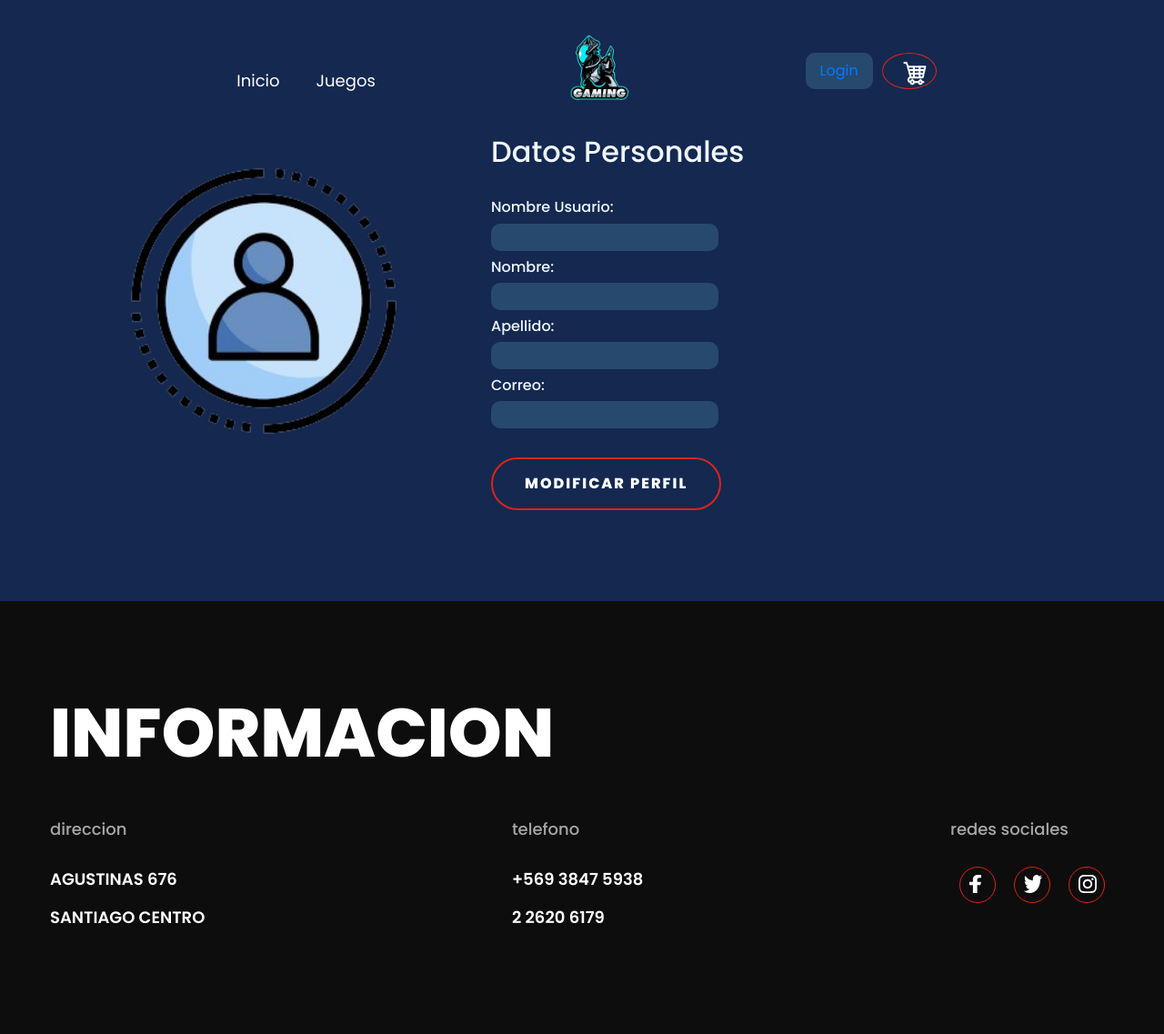
After one commit to ToroDanger/dmpProject, a Django app: template administrador/templates/administrador/perfil.html in a window 1280 px wide. The commit adds this page. Shown: the whole page at 91% size. Run offline with Django 3.2, Linux system fonts and the light colour scheme; the template is opened without the code that fills it, so the values that code supplies are empty.

Commit message:
perfilaciones

```diff
--- /dev/null
+++ b/administrador/templates/administrador/perfil.html
@@ -0,0 +1,145 @@
+<!DOCTYPE html>
+<html lang="en">
+<head>
+    <meta charset="UTF-8">
+    {% load static %}
+    <meta name="viewport" content="width=device-width, initial-scale=1.0">
+    <title>Document</title>
+    <script src="https://code.jquery.com/jquery-3.7.1.min.js" integrity="sha256-/JqT3SQfawRcv/BIHPThkBvs0OEvtFFmqPF/lYI/Cxo=" crossorigin="anonymous"></script>
+    <link rel="stylesheet" href="https://cdn.jsdelivr.net/npm/bootstrap@4.6.2/dist/css/bootstrap.min.css" integrity="sha384-xOolHFLEh07PJGoPkLv1IbcEPTNtaed2xpHsD9ESMhqIYd0nLMwNLD69Npy4HI+N" crossorigin="anonymous">
+    <script src="https://cdn.jsdelivr.net/npm/bootstrap@4.6.2/dist/js/bootstrap.min.js" integrity="sha384-+sLIOodYLS7CIrQpBjl+C7nPvqq+FbNUBDunl/OZv93DB7Ln/533i8e/mZXLi/P+" crossorigin="anonymous"></script>
+    <link rel="stylesheet" href="{% static 'css/css.css' %}">
+    <link rel="stylesheet" href="https://cdn.jsdelivr.net/npm/swiper/swiper-bundle.min.css" />
+
+</head>
+<body>
+    <header>
+  <!-- inicio de nadvar -->
+        <div class="menu container" id="inicio">
+            <input type="checkbox"  id="menu">
+            <label for="menu">
+            <img  src="{% static 'img/menu.png'%}" class="menu-icono" alt="">
+            </label>
+            <nav class="navbar">
+            <div class="menu-1">
+                <ul>
+                <li><a href="{% url 'menu' %}">Inicio</a></li>
+                <li><a href="{% url 'juego' %}">Juegos</a></li>
+                </ul>
+            </div>
+            <img class="logo-2" src="{% static 'img//LOGOSQLZO.png'%}" height="100px" alt="">
+            <div class="menu-2" style="border-radius: 10px; background-color:  #27496D;">
+                <li class="nav-item dropdown">
+                {% if user.is_authenticated %}
+                <a class="nav-link dropdown-toggle" href="#" role="button" data-toggle="dropdown" aria-expanded="false">
+                    {{user.username}}
+                </a>
+                <div class="dropdown-menu">
+                    <a class="dropdown-item" href="{% url 'index' %}">Ver Perfil</a>
+                    <a class="dropdown-item" href="{% url 'index' %}">Cerrar Sesion</a>
+                </div>
+                {% else %}
+                <li class="nav-item">
+                    <a class="nav-link" href="{% url 'login'%}">Login</a>
+                </li>
+                {% endif %}
+                </li>
+            </div>
+            <li class="submenu carrito social" style="width: 60px;">
+                <div style="display: flex;">
+                    <img src="{% static 'img/carrito.png'%}" width="50px" height="27px" style="display:flex ;" alt="">
+                </div>
+                <div id="carrito">
+                    <table id="lista-carrito">
+                        <thead>
+                            <tr>
+                                <th>Imagen</th>
+                                <th>Nombre</th>
+                                <th>Precio</th>
+                                <th></th>
+                            </tr>
+                        </thead>
+                        <tbody></tbody>
+                    </table>
+                    <a href="{% url 'crud' %}" class="btn-3">Ir al carrito</a>
+                    <a href="#" id="vaciar-carrito" class="btn-3">Vaciar Carrito</a>
+                </div>
+            </li>
+            </nav>
+        </div>
+    </header>
+
+    <section class="info container">
+
+        <div class="">
+            <img src="{% static 'img/LOGO_PERFIL.png'%}" height="300px" alt="">
+        </div>
+        <div style=" color: aliceblue; margin-left: 10%; text-align: left;" >
+            <br><br>
+            <h2>Datos Personales</h2><br>
+            <h6>Nombre Usuario:</h6>
+            <h6 style="background-color: #27496D; border-radius: 10px; width: 250px; height: 30px;">{{user.username}}</h6>
+
+            <h6>Nombre:</h6>
+            <h6 style="background-color: #27496D; border-radius: 10px; width: 250px; height: 30px;">{{user.username}}</h6>
+
+            <h6>Apellido:</h6>
+            <h6 style="background-color: #27496D; border-radius: 10px; width: 250px; height: 30px;">{{user.username}}</h6>
+
+            <h6>Correo:</h6>
+            <h6 style="background-color: #27496D; border-radius: 10px; width: 250px; height: 30px;">{{user.username}}</h6><br>
+                <!--Boton-->
+                <a href="{%url 'juegos'%}" class="btn-1">Modificar Perfil</a>
+
+
+        </div>
+
+    </section>
+
+
+    <!-- distintos menus -->
+    <footer class="footer  horario">
+
+            <div class="horario-info container">
+                <h2>informacion</h2>
+                <div class="horario-txt">
+                    <div class="txt">
+                        <h4>direccion</h4>
+                        <p>Agustinas 676</p>
+                        <p>santiago centro</p>
+                    </div>
+                    <div class="txt">
+                        <h4>telefono</h4>
+                        <p>+569 3847 5938</p>
+                        <p>2 2620 6179</p>
+                    </div>
+                    <div class="txt">
+                        <h4>redes sociales</h4>
+                        <div class="socials">
+                            <a href="https://web.facebook.com/groups/950968136546516?locale=es_LA">
+                                <div class="social">
+                                    <img src="{% static 'img/s1.svg'%}" alt="">
+                                </div>
+                            </a>
+                            <a href="https://twitter.com/digitalesps93">
+                                <div class="social">
+                                    <img src="{% static 'img/s2.svg'%}" alt="">
+                                </div>
+                            </a>
+                            <a href="https://www.instagram.com/juegosdigitalesbaratos.cl/">
+                                <div class="social">
+                                    <img src="{% static 'img/s3.svg'%}" alt="">
+                                </div>
+                            </a>
+
+                        </div>
+                    </div>
+
+                </div>
+            </div>
+    </footer>
+
+    <script src="https://cdn.jsdelivr.net/npm/swiper/swiper-bundle.min.js"></script>
+    <script src="{% static 'js/js.js'%}"></script>
+</body>
+</html>
--- a/administrador/urls.py
+++ b/administrador/urls.py
@@ -11,5 +11,5 @@ urlpatterns = [
     path('alumnos_del/<str:pk>', views.alumnos_del, name='alumnos_del'),
     path('alumnosAdd', views.alumnosAdd, name='alumnosAdd'),
     path('alumnos_findEdit/<str:pk>', views.alumnos_findEdit, name='alumnos_findEdit'),
-
+    path('perfil', views.perfil, name='perfil'),
     ]
--- a/administrador/views.py
+++ b/administrador/views.py
@@ -83,3 +83,7 @@ def alumnos_findEdit (request, pk):
     else:
        context={'mensaje':"error, nombre no existe"}
        return render(request, 'administrador/alumnos_edit.html', context)
+
+def perfil(request):
+    context= {}
+    return render(request, 'administrador/perfil.html', context)
--- a/modelo/static/css/css.css
+++ b/modelo/static/css/css.css
@@ -404,7 +404,7 @@ div#img-modal{
 }
 
 .info-img img {
-    width: 500px;
+    width: 400px;
     height: 500px;
 }
 
--- a/modelo/templates/modelo/index.html
+++ b/modelo/templates/modelo/index.html
@@ -56,6 +56,7 @@
                                             </thead>
                                             <tbody></tbody>
                                         </table>
+                                        <a href="{% url 'crud' %}" class="btn-3">Ir al carrito</a>
                                         <a href="#" id="vaciar-carrito" class="btn-3">Vaciar Carrito</a>
                                     </div>
                                 </li>
--- a/modelo/templates/modelo/juegos.html
+++ b/modelo/templates/modelo/juegos.html
@@ -54,6 +54,7 @@
                                         </thead>
                                         <tbody></tbody>
                                     </table>
+                                    <a href="{% url 'crud' %}" class="btn-3">Ir al carrito</a>
                                     <a href="#" id="vaciar-carrito" class="btn-3">Vaciar Carrito</a>
                                 </div>
                             </li>
```
Also changed, not shown: administrador/templates/administrador/juego.html (+28 -22 lines), administrador/templates/administrador/menu.html (+10 -16 lines), db.sqlite3, modelo/static/img/LOGO_PERFIL.png (added).
